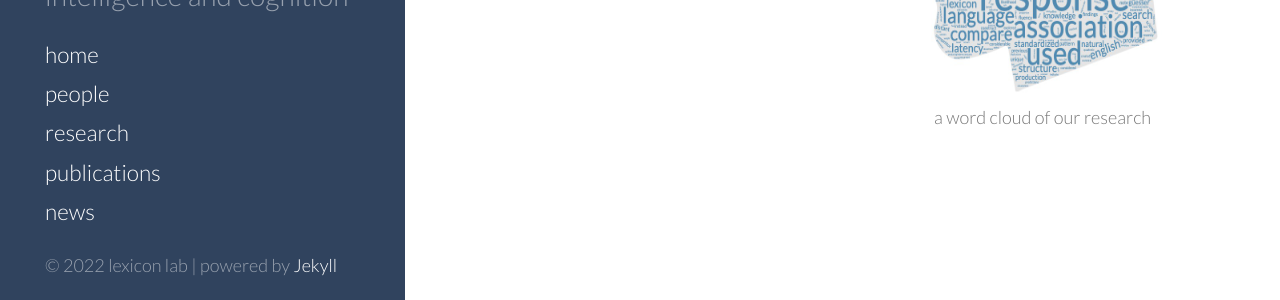
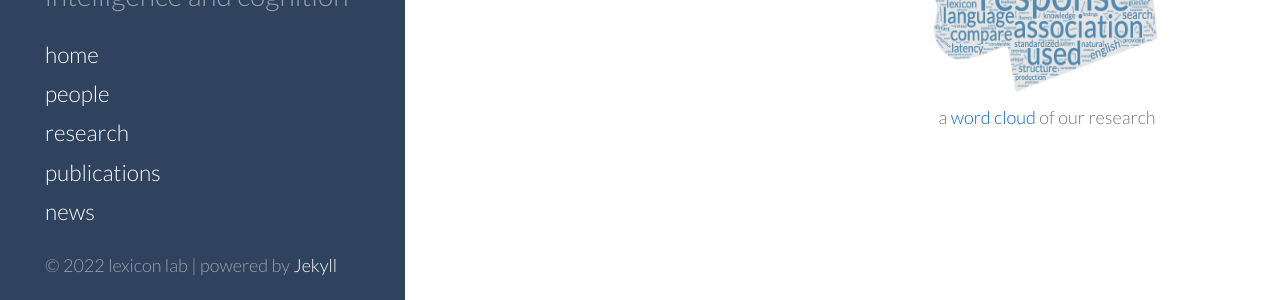
Before and after one commit to thelexiconlab/thelexiconlab.github.io, a Jekyll site: the page built from index.html, in a window 1280 px wide. Shown: the part 579-879 px from the top of the page. Built offline with Jekyll 4.4.1, drawn with Linux system fonts in a browser that asks for light colours; Markdown is read by kramdown in place of the engine named in the settings; the list of posts is cut into pages by our own code.

Commit message:
added figcaption

```diff
--- a/index.html
+++ b/index.html
@@ -12,6 +12,6 @@ order: 1
 
 <h1>Welcome to the Lexicon Lab! </h1>
 <figure>
-<img src = "/images/research/wordcloud.jpg" align = "right" style="padding-left: 3vw;width: 35vw; height: 55vh;"><figcaption>a word cloud of our research</figcaption>
+<img src = "/images/research/wordcloud.jpg" align = "right" style="padding-left: 3vw;width: 35vw; height: 55vh;"><figcaption>a <a href="https://www.wordclouds.com/">word cloud</a> of our research</figcaption>
 </figure>
 <p>We are interested in how humans learn the meaning of concepts and how they retrieve and communicate information from their mental lexicon. We use experimental research methods, computational modeling, and psychological theory to answer questions about language and cognition. Check out our <a href="https://thelexiconlab.github.io/research/">research</a> or <a href="https://thelexiconlab.github.io/publications/">publications</a> page to know more about our work. </p>
--- a/public/css/hyde.css
+++ b/public/css/hyde.css
@@ -57,7 +57,7 @@ figcaption {
   font-size: 2vh;
   line-height: 1.5;
   color: #777;
-  padding-right: 2vh;
+  padding-right: 1vh;
   padding-left: 4vh;
   /*adjust this to control how far it should be from egde*/
 }
```
